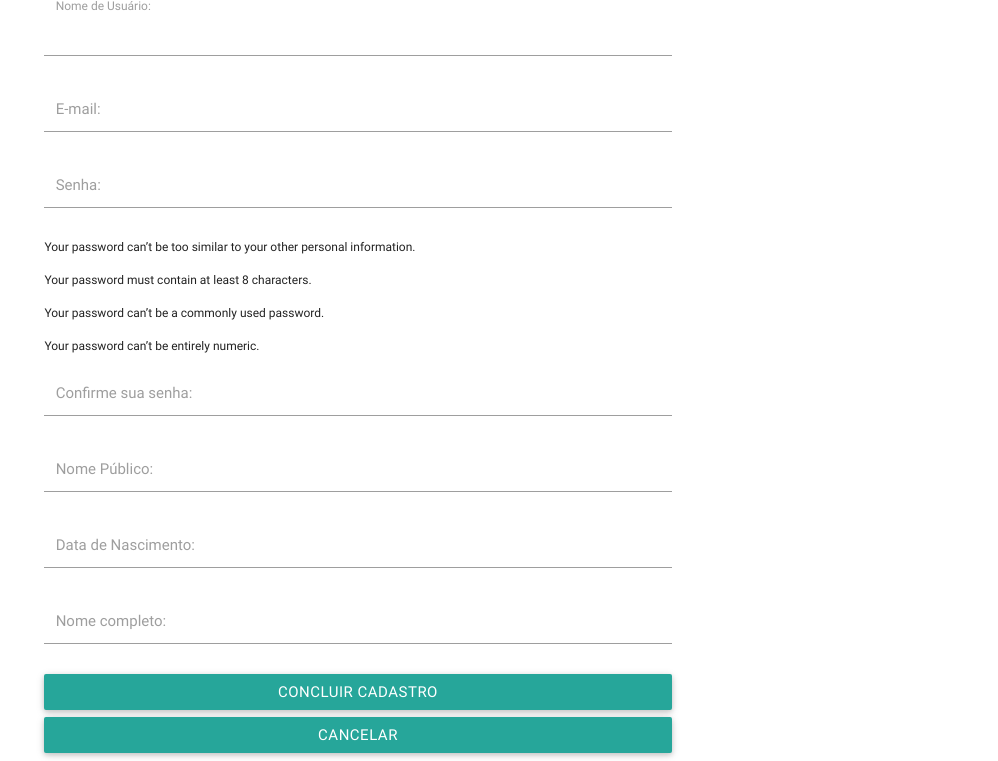
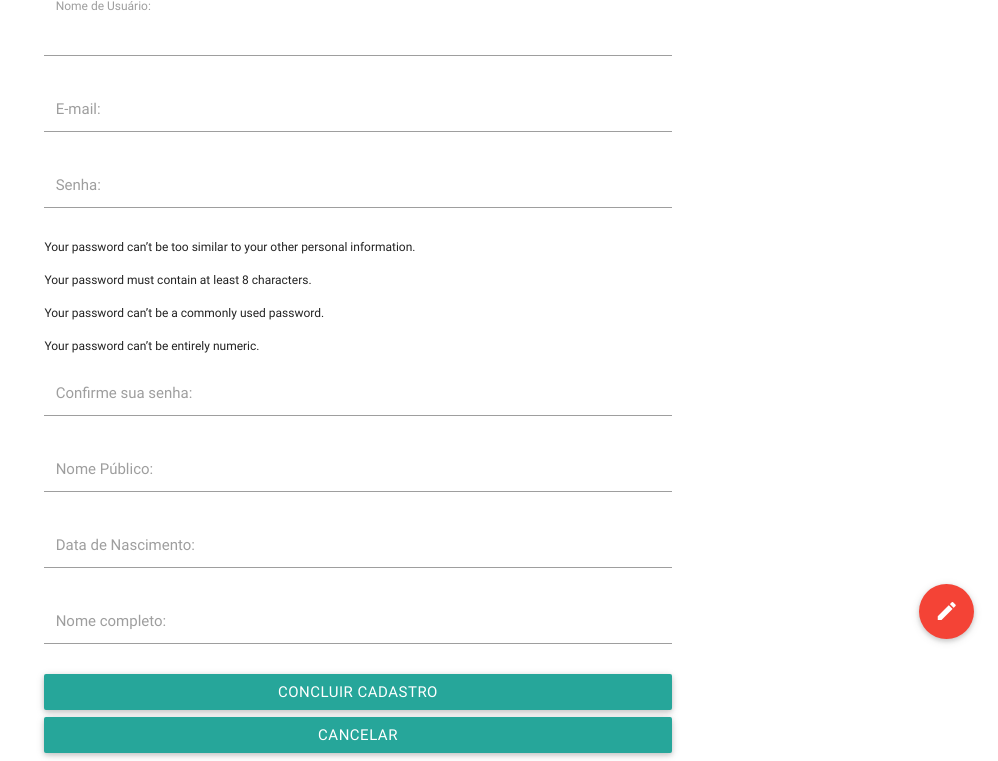
Before and after one commit to felipevfa/ubet, a Django app: page /signup in a window 1280 px wide. Shown: the part 116-877 px from the top of the page, without its empty margins (282-1280 px from the left). Run offline with Django 3.2, Linux system fonts and the light colour scheme; some libraries are stand-ins or nearby versions.

Commit message:
Pequenas correções

```diff
--- a/ubet/static/ubet/css/styles.css
+++ b/ubet/static/ubet/css/styles.css
@@ -64,3 +64,7 @@ form li {
 #group-list li {
 	cursor: pointer;
 }
+
+/**
+ * FLOATING ACTION BUTTON
+ */
--- a/ubet/templates/ubet/base.html
+++ b/ubet/templates/ubet/base.html
@@ -40,6 +40,15 @@
 		<main class="container">
 			<div class="hidden" id="toast">{{ toast }}</div>
 			{% block main_content %} {% endblock main_content %}
+
+			<div class="fixed-action-btn click-to-toggle" style="bottom: 45px; right: 24px">
+				<a class="btn-floating btn-large red">
+					<i class="waves-effect large mdi-navigation-menu material-icons">create</i>
+				</a>
+				<ul id="fab-options">
+					<li><a class="btn-floating red" href="#"><i class="material-icons">group_add</i></a></li>
+				</ul>
+			</div>
 		</main>
 
 		<footer>
```
Also changed, not shown: ubet/models.py (+9 -0 lines), ubet/templates/ubet/user_cp.html (+4 -4 lines), db.sqlite3.
